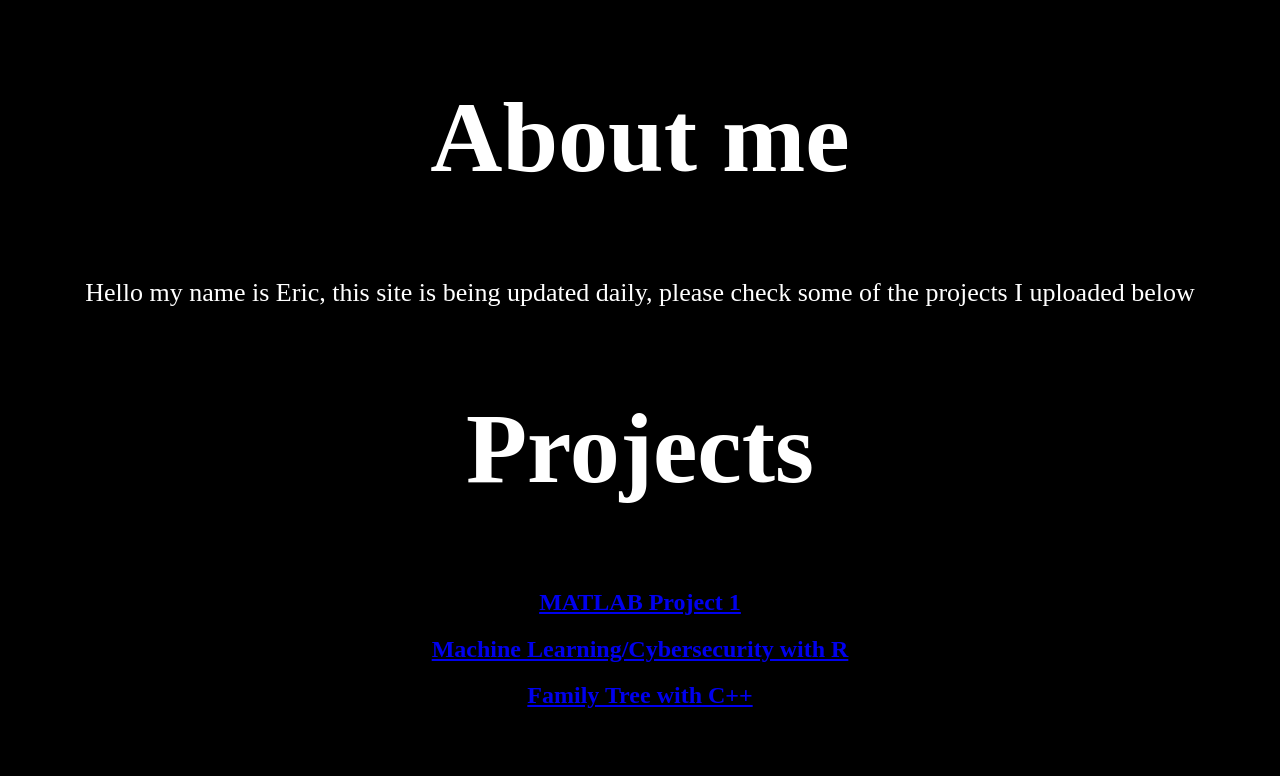
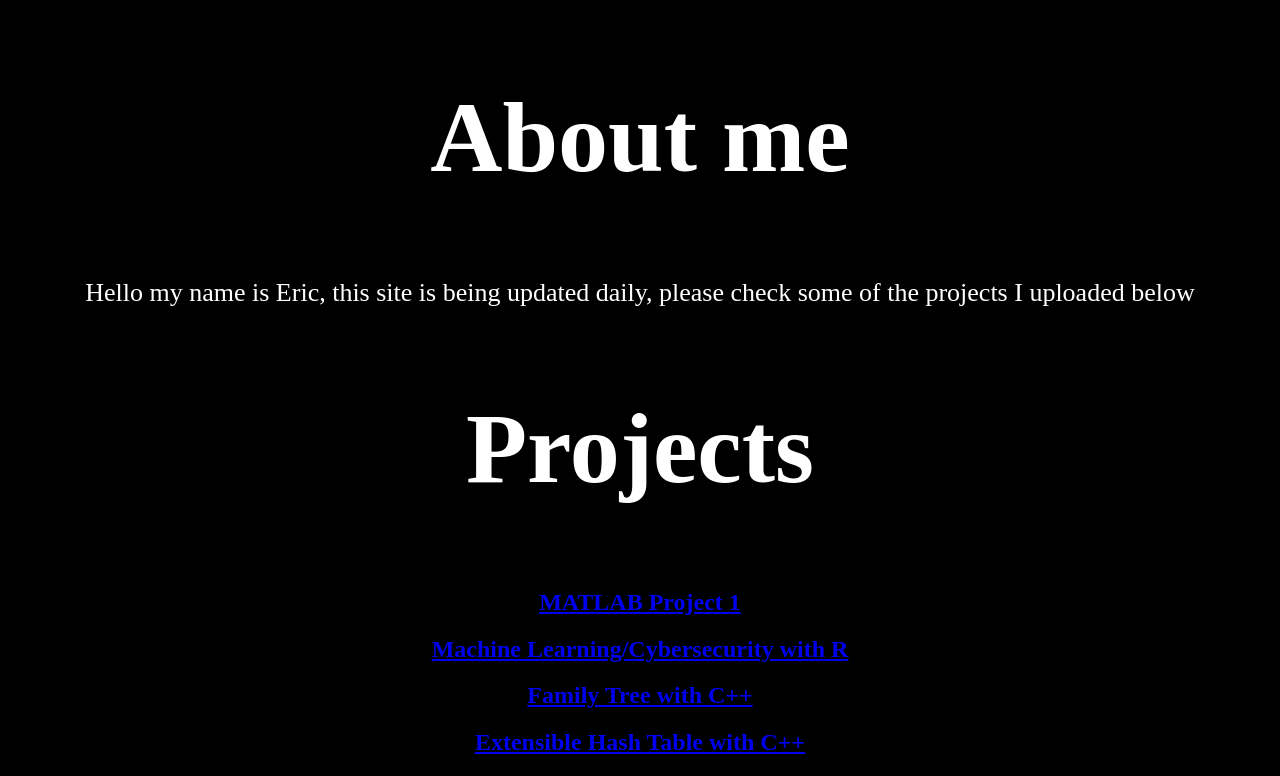
Before and after one commit to EricYunWang/mySite, a plain HTML site: page index.html in a window 1280 px wide. Shown: the part 665-1441 px from the top of the page. Before the commit the page ends 1394 px from the top, so only its background shows below. Drawn offline with Linux system fonts and the light colour scheme.

Commit message:
Update index.html

```diff
--- a/index.html
+++ b/index.html
@@ -41,5 +41,6 @@
     <h2 style="fron-size: 75px"><center><a href="https://github.com/EricYunWang/MATLAB-1-Floating-point">MATLAB Project 1</a></center></h2>
     <h2 style="fron-size: 75px"><center><a href="https://github.com/EricYunWang/Machine-Learning-Cybersecurity">Machine Learning/Cybersecurity with R</a></center></h2>
     <h2 style="fron-size: 75px"><center><a href="https://github.com/EricYunWang/Family-tree-C-">Family Tree with C++</a></center></h2>
+    <h2 style="fron-size: 75px"><center><a href="https://github.com/EricYunWang/ExtensibleHash">Extensible Hash Table with C++</a></center></h2>
     </main>
 </body>
```
